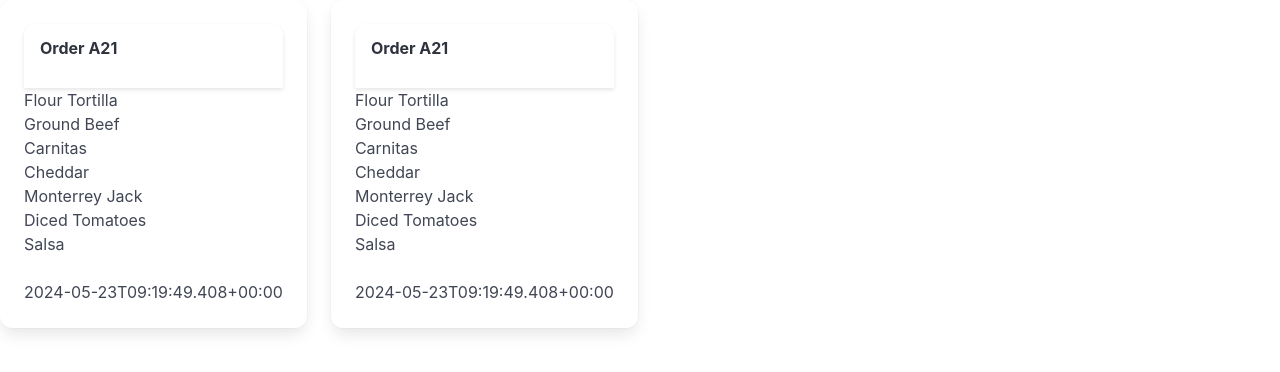
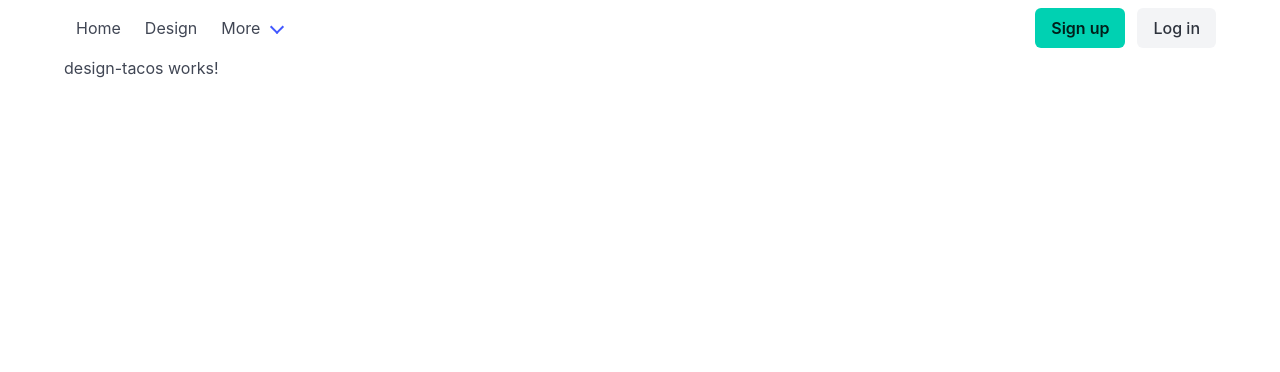
Before and after one commit to j0y0nt/tcfe, an Angular app in the folder ang-fe/: page /design in a window 1280 px wide. Before the commit this address led to /. Shown: the top 372 px of the page. Built offline with nearby package versions, Linux system fonts and the light colour scheme.

Commit message:
Added navbar and routing support for recent and design page routing.

```diff
--- a/ang-fe/src/app/app.component.html
+++ b/ang-fe/src/app/app.component.html
@@ -2,9 +2,56 @@
 </style>
 
 <main class="main">
-  <div class="content">
-    <app-recent-tacos ></app-recent-tacos>
+  <div class="container">
+    <nav class="navbar" role="navigation" aria-label="main navigation">
+      <div id="navbarBasicExample" class="navbar-menu">
+        <div class="navbar-start">
+
+          <a class="navbar-item" [routerLink]="['/']">Home</a>
+          <a class="navbar-item" [routerLink]="['/design']">Design</a>
+
+          <div class="navbar-item has-dropdown is-hoverable">
+            <a class="navbar-link">
+              More
+            </a>
+
+            <div class="navbar-dropdown">
+              <a class="navbar-item">
+                About
+              </a>
+              <a class="navbar-item is-selected">
+                Jobs
+              </a>
+              <a class="navbar-item">
+                Contact
+              </a>
+              <hr class="navbar-divider">
+              <a class="navbar-item">
+                Report an issue
+              </a>
+            </div>
+          </div>
+        </div>
+
+        <div class="navbar-end">
+          <div class="navbar-item">
+            <div class="buttons">
+              <a class="button is-primary">
+                <strong>Sign up</strong>
+              </a>
+              <a class="button is-light">
+                Log in
+              </a>
+            </div>
+          </div>
+        </div>
+
+      </div>
+    </nav>
+  </div>
+
+
+  <div class="container">
+    <router-outlet />
   </div>
 </main>
-
-<router-outlet />
--- a/ang-fe/src/app/app.component.ts
+++ b/ang-fe/src/app/app.component.ts
@@ -1,11 +1,10 @@
 import { Component } from '@angular/core';
-import { RouterOutlet } from '@angular/router';
-import { RecentTacosComponent } from './recent-tacos/recent-tacos.component';
+import { RouterLink, RouterOutlet } from '@angular/router';
 
 @Component({
   selector: 'app-root',
   standalone: true,
-  imports: [RouterOutlet, RecentTacosComponent],
+  imports: [RouterOutlet, RouterLink],
   templateUrl: './app.component.html',
   styleUrl: './app.component.css'
 })
--- a/ang-fe/src/app/app.routes.ts
+++ b/ang-fe/src/app/app.routes.ts
@@ -1,3 +1,13 @@
 import { Routes } from '@angular/router';
+import { DesignTacosComponent } from './design-tacos/design-tacos.component';
+import { RecentTacosComponent } from './recent-tacos/recent-tacos.component';
 
-export const routes: Routes = [];
+export const routes: Routes = [{
+    path:   '',
+    component: RecentTacosComponent,
+    title: 'Recent Tacos'
+    },{
+    path:   'design',
+    component: DesignTacosComponent,
+    title: 'Design Tacos'
+}];
--- /dev/null
+++ b/ang-fe/src/app/design-tacos/design-tacos.component.html
@@ -0,0 +1 @@
+<p>design-tacos works!</p>
--- a/ang-fe/src/app/recent-tacos/recent-tacos.component.html
+++ b/ang-fe/src/app/recent-tacos/recent-tacos.component.html
@@ -1,3 +1,4 @@
+
 <div class="columns">
     <div *ngFor="let taco of tacoList">
         <div class="column">
--- a/ang-fe/src/app/recent-tacos/recent-tacos.component.ts
+++ b/ang-fe/src/app/recent-tacos/recent-tacos.component.ts
@@ -1,11 +1,12 @@
 import { Component } from '@angular/core';
 import { Taco } from '../taco';
 import { CommonModule } from '@angular/common';
+import { RouterLink, RouterOutlet } from '@angular/router';
 
 @Component({
   selector: 'app-recent-tacos',
   standalone: true,
-  imports: [CommonModule],
+  imports: [CommonModule, RouterLink, RouterOutlet],
   templateUrl: './recent-tacos.component.html',
   styleUrl: './recent-tacos.component.css',
 })
```
Also changed, not shown: ang-fe/src/app/design-tacos/design-tacos.component.ts (added, +12 -0 lines), ang-fe/src/app/design-tacos/design-tacos.component.css (added), 1 other file (tests, documents, lock files or other folders).
